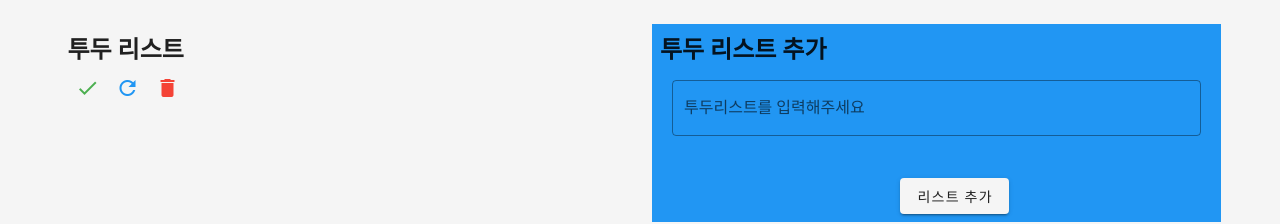
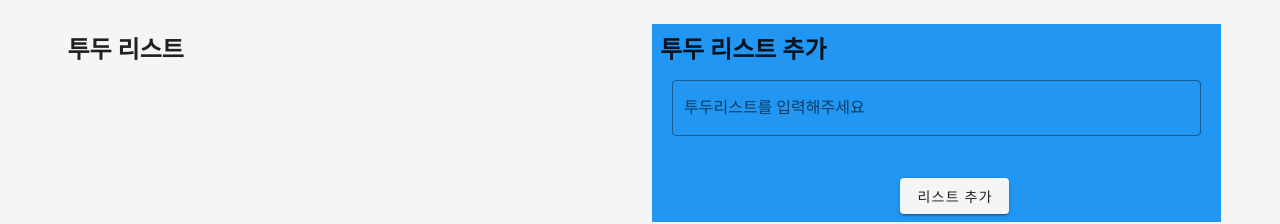
Before and after one commit to khv2644511/Vue_TodoList, a Vue app: page / in a window 1280 px wide. Shown: the top 224 px of the page. Built offline with nearby package versions, Linux system fonts and the light colour scheme.

Commit message:
feat: 투두 완료 상태에 따른 버튼 조건 렌더링

```diff
--- a/src/components/List.vue
+++ b/src/components/List.vue
@@ -3,16 +3,29 @@
     <h2>투두 리스트</h2>
     <v-card class="pa-1 ma-1" v-for="(list, index) in todoList" :key="index">
       <p class="ma-0">{{ list.memo }}</p>
-    </v-card>
-    <v-btn icon fab small color="green"
+      <p class="ma-0">{{ list.status }}</p>
+      <v-btn
+        v-if="list.status === 'created'"
+        @click="$emit('statusChange', index, 'done')"
+        icon
+        fab
+        small
+        color="green"
         ><v-icon color="green">mdi-check</v-icon>
       </v-btn>
-    <v-btn icon fab small color="blue"
+      <v-btn
+        v-else
+        @click="$emit('statusChange', index, 'created')"
+        icon
+        fab
+        small
+        color="blue"
         ><v-icon color="blue">mdi-refresh</v-icon></v-btn
       >
       <v-btn icon fab small color="red"
         ><v-icon color="red">mdi-delete</v-icon></v-btn
       >
+    </v-card>
   </div>
 </template>
 
@@ -21,6 +34,7 @@
     data() {
       return {
         memo: null,
+        status: null,
       };
     },
     props: ["todoList"],
--- a/src/views/Home.vue
+++ b/src/views/Home.vue
@@ -1,7 +1,7 @@
 <template>
   <v-container gutter="20px">
     <v-row>
-      <v-col><List :todoList="todoList" /></v-col>
+      <v-col><List :todoList="todoList" @statusChange="statusChange" /></v-col>
       <v-col><ListAdd @addList="addList" /></v-col>
     </v-row>
   </v-container>
@@ -22,8 +22,11 @@
     },
     methods: {
       addList(memo) {
-        console.log("부모 받음");
         this.todoList.push({ memo: memo, status: "created" });
+      },
+      statusChange(index, status) {
+        console.log(index, status);
+        this.todoList[index].status = status;
       },
     },
   };
```
Lines whose indentation alone changed are shown as unchanged.
